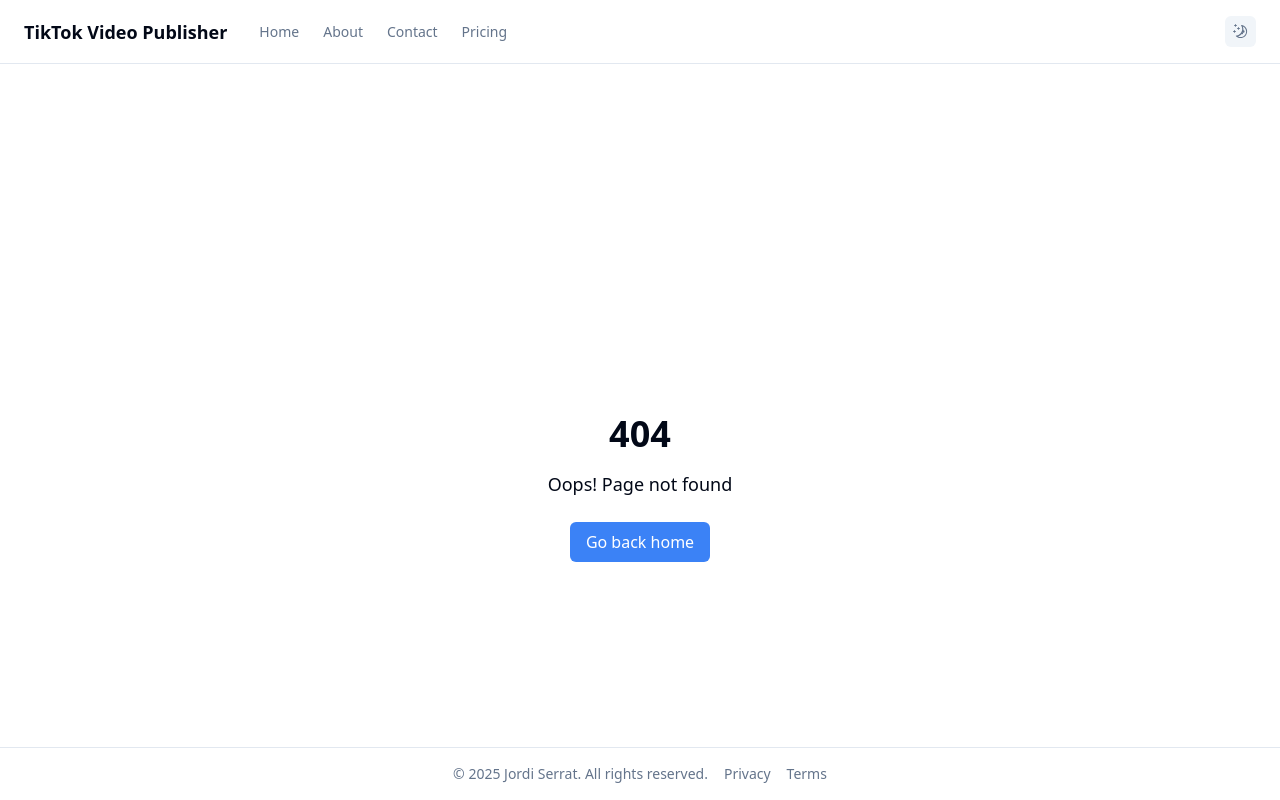
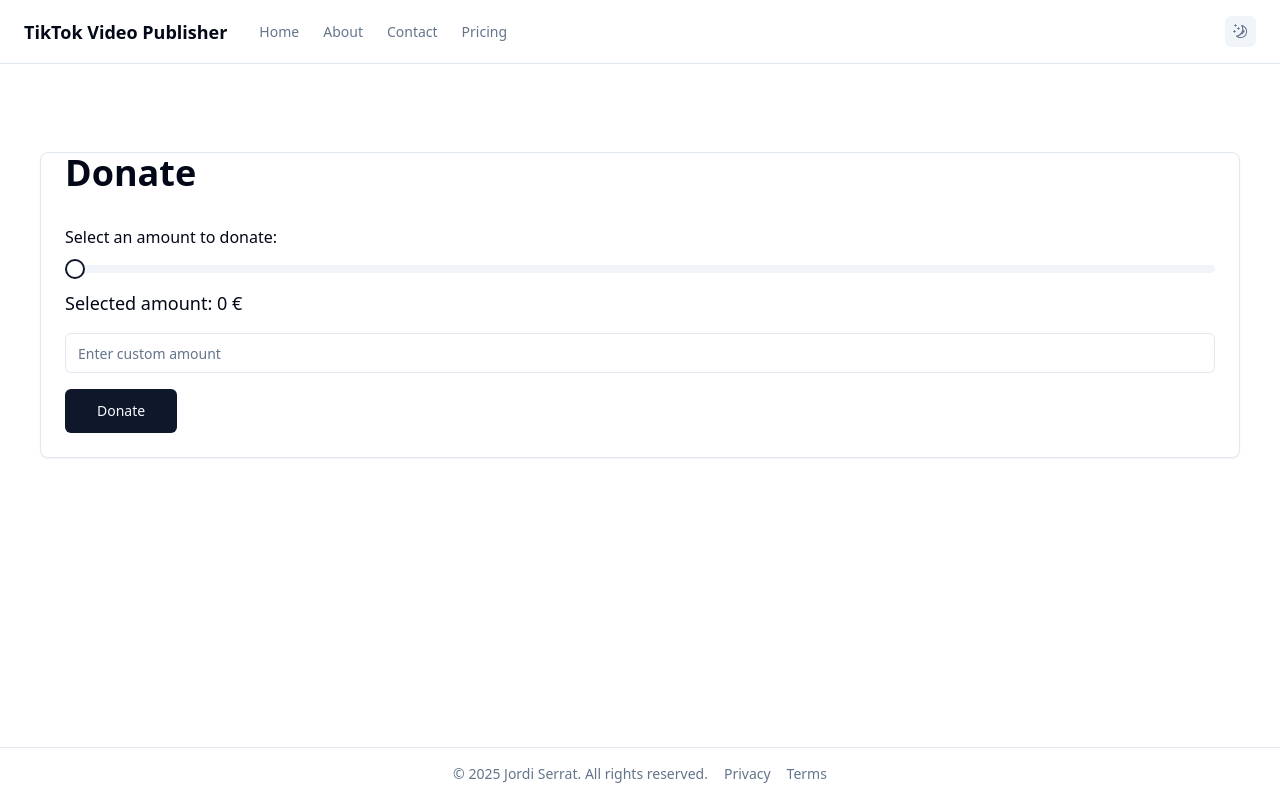
Before and after one commit to altanlabs/prova, a React (Vite) app: page /donate in a window 1280 px wide. Before the commit this address had no page. Built offline with nearby package versions, Linux system fonts and the light colour scheme; what @radix-ui/themes would draw is missing.

Commit message:
Add donate page with slider and custom amount option, update routes in App.tsx

```diff
--- a/src/App.tsx
+++ b/src/App.tsx
@@ -18,6 +18,7 @@ import Index from "./pages/index";
 import NotFound from "./pages/NotFound";
 import DashboardPage from "./pages/dashboard/DashboardPage";
 import PricingPage from "./pages/pricing";
+import DonatePage from "./pages/donate";
 import { useTheme } from "./theme/use-theme";
 
 const appName = "TikTok Video Publisher";
@@ -98,6 +99,7 @@ const App = () => {
                 >
                   <Route index element={<Index />} />
                   <Route path="pricing" element={<PricingPage />} />
+                  <Route path="donate" element={<DonatePage />} />
                   <Route path="*" element={<NotFound />} />
                 </Route>
 
--- /dev/null
+++ b/src/pages/donate.tsx
@@ -0,0 +1,56 @@
+import { useState } from "react";
+import { Card, CardContent } from "@/components/ui/card";
+import { Slider } from "@/components/ui/slider";
+import { Input } from "@/components/ui/input";
+import { Button } from "@/components/ui/button";
+
+export default function DonatePage() {
+  const [donationAmount, setDonationAmount] = useState<number>(0);
+  const [customAmount, setCustomAmount] = useState<string>("");
+
+  const handleSliderChange = (value: number[]) => {
+    setDonationAmount(value[0]);
+    setCustomAmount(""); // Reset custom amount when slider is used
+  };
+
+  const handleCustomAmountChange = (e: React.ChangeEvent<HTMLInputElement>) => {
+    setCustomAmount(e.target.value);
+    setDonationAmount(0); // Reset slider amount when custom amount is entered
+  };
+
+  const handleDonate = () => {
+    const amount = customAmount ? parseFloat(customAmount) : donationAmount;
+    console.log(`Donating ${amount} euros`);
+    // Implement donation logic here
+  };
+
+  return (
+    <div className="container mx-auto px-4 py-16 space-y-8">
+      <Card>
+        <CardContent>
+          <h1 className="text-4xl font-bold mb-8">Donate</h1>
+          <p className="mb-4">Select an amount to donate:</p>
+          <Slider
+            value={[donationAmount]}
+            onValueChange={handleSliderChange}
+            min={0}
+            max={20}
+            step={1}
+            className="mb-4"
+          />
+          <p className="text-lg mb-4">Selected amount: {donationAmount} €</p>
+          <Input
+            type="number"
+            placeholder="Enter custom amount"
+            value={customAmount}
+            onChange={handleCustomAmountChange}
+            className="mb-4"
+          />
+          <Button size="lg" variant="default" onClick={handleDonate}>
+            Donate
+          </Button>
+        </CardContent>
+      </Card>
+    </div>
+  );
+}
```
